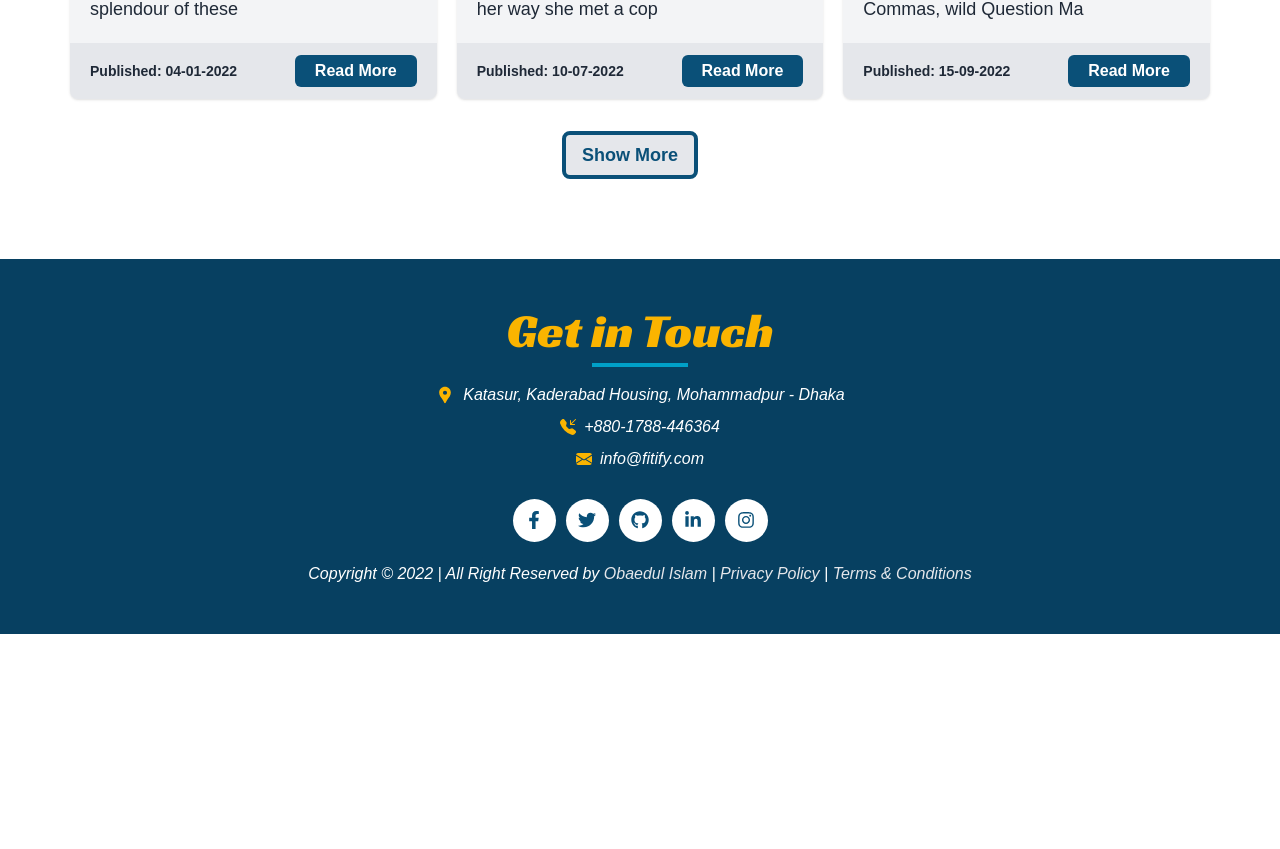
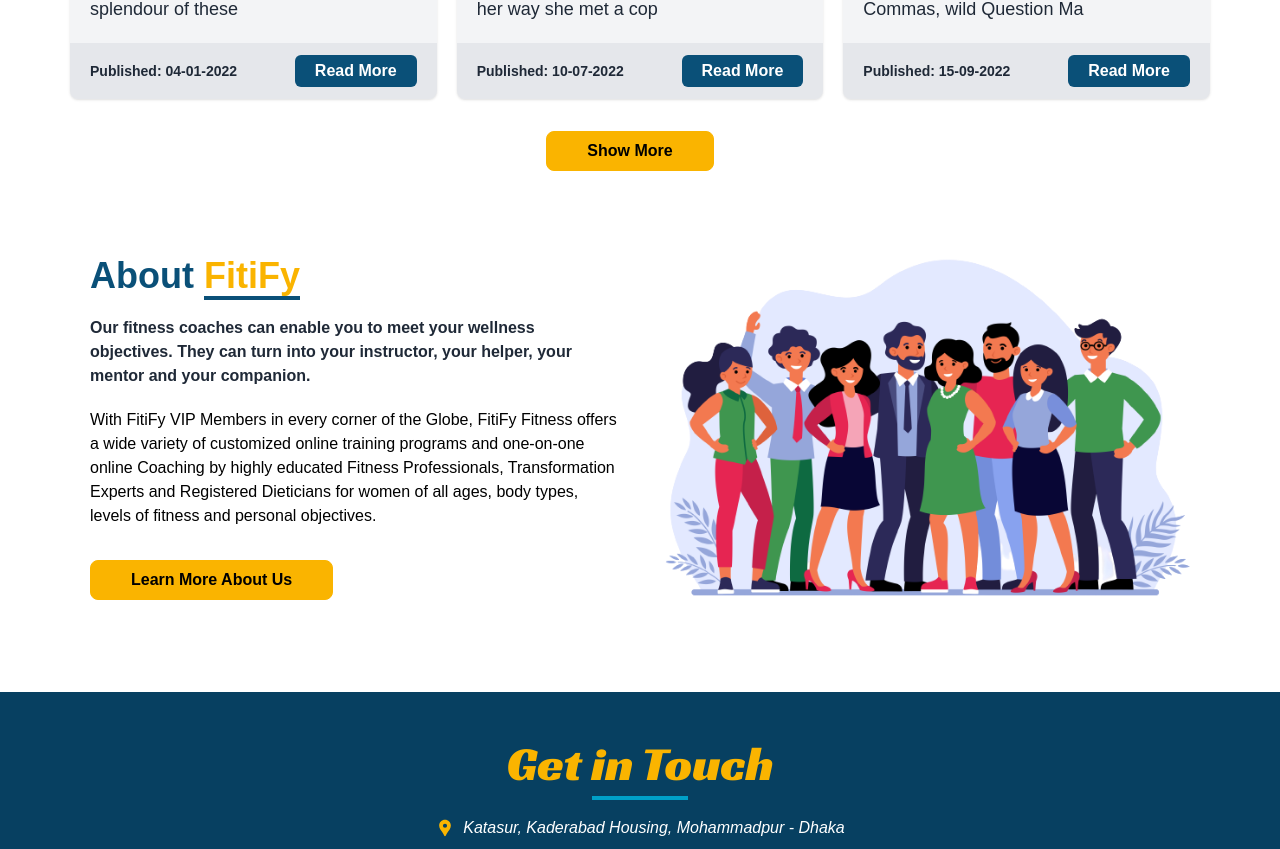
Before and after one commit to obaedulislam/fitify-client, a React (Create React App) app: page / in a window 1280 px wide. Shown: the part 1397-2246 px from the top of the page. Before the commit the page ends 2031 px from the top, so only its background shows below. Built offline with nearby package versions, Linux system fonts and the light colour scheme; no server answers.

Commit message:
About section Added

```diff
--- /dev/null
+++ b/src/Pages/About/About.jsx
@@ -0,0 +1,30 @@
+import React from 'react';
+import { Link } from 'react-router-dom';
+import about from '../../assets/about.png'
+
+const About= () => {
+    return (
+        <div className='items-center mx-auto grid md:grid-cols-2 gird-cols-1 gap-10  md:pb-12 pb-8 md:px-5 sm:px-5'>
+
+            <div className="hero-left ">
+                <h1 className="md:text-4xl text-3xl font-bold text-[#0A5078]"><span>About</span>  <span className="text-[#FAB400] border-b-4 border-[#0A5078]">FitiFy</span> </h1>
+                <h4 className=' mt-5 font-semibold '>Our fitness coaches can enable you to meet your wellness objectives. They can turn into your instructor, your helper, your mentor and your companion.</h4>
+                <p className='mt-5 text-black font-medium'>With FitiFy VIP Members in every corner of the Globe, FitiFy Fitness offers a wide variety of customized online training programs and one-on-one online Coaching by highly educated Fitness Professionals, Transformation Experts and Registered Dieticians for women of all ages, body types, levels of fitness and personal objectives. </p>
+
+                <div className='mt-8 '>
+                    <Link ><button className="py-[7px] rounded-lg   px-10  bg-[#FAB400]  border border-[#FAB400] duration-300 hover:border-[#FAB400] hover:bg-[#ff391100] text-[#000] mr-5 capitalize text-md font-semibold">Learn More About Us</button></Link>
+                 </div>
+            </div>
+            {/* Hero left End */}
+
+            <div className="hero-right flex justify-center items-center ">
+                <img src={about} className='w-full '  alt='About' />
+            </div>
+            {/* Hero Right End */}
+
+
+        </div>
+    );
+};
+
+export default About;
--- a/src/Pages/FitnessBlog/FitnessBlog.jsx
+++ b/src/Pages/FitnessBlog/FitnessBlog.jsx
@@ -32,7 +32,7 @@
             {/* All blog End */}
 
             <div className='mt-8 flex justify-center'>
-                <Link ><button className="btn py-0  bg-gray-200 border-4 border-[#0A5078] duration-300 hover:border-[#0A5078] hover:bg-[#ff391100] text-[#0A5078] mr-5 capitalize text-lg text-semibold">Show More</button></Link>
+                <Link ><button className="py-[7px] rounded-lg   px-10  bg-[#FAB400]  border border-[#FAB400] duration-300 hover:border-[#FAB400] hover:bg-[#ff391100] text-[#000] mr-5 capitalize text-md font-semibold">Show More</button></Link>
             </div>
         </div>
     );
--- a/src/Pages/Home/Home.jsx
+++ b/src/Pages/Home/Home.jsx
@@ -1,4 +1,5 @@
 import React from 'react';
+import About from '../About/About';
 import FitnessBlog from '../FitnessBlog/FitnessBlog';
 import Carousel from './Slider/Carousel';
 
@@ -9,6 +10,7 @@
             <div className='my-10 '>
                 <Carousel></Carousel>
                 <FitnessBlog></FitnessBlog>
+                <About></About>
             </div>
         </div>
     );
--- a/src/Pages/Home/Slider/CarouselItem.jsx
+++ b/src/Pages/Home/Slider/CarouselItem.jsx
@@ -14,7 +14,7 @@
 
             <div className="absolute w-[50%] mx-auto justify-center  top-1/4 left-[25%]">
                 <h1 className='font-specially text-center text-6xl text-white leading-[65px]'>A brand New<br/> Training Experience</h1>
-                <p className='text-white mt-7 text-lg'>Work towards your fitness goal with one of our amazing personal trainer, with convenient price.</p>
+                <p className='text-white mt-7 text-lg text-center'>Work towards your fitness goal with one of our amazing personal trainer, with convenient price.</p>
                 <div className=" flex justify-center items-center  mt-8">
                     <button className="btn bg-[#FAB400] text-black border-[#ff391100] duration-300 hover:border-gray-100 hover:bg-[#ff391100] hover:text-white mr-5 capitalize text-lg text-semibold">Get Appointment</button>
 
```
Also changed, not shown: src/assets/about.png (added).
